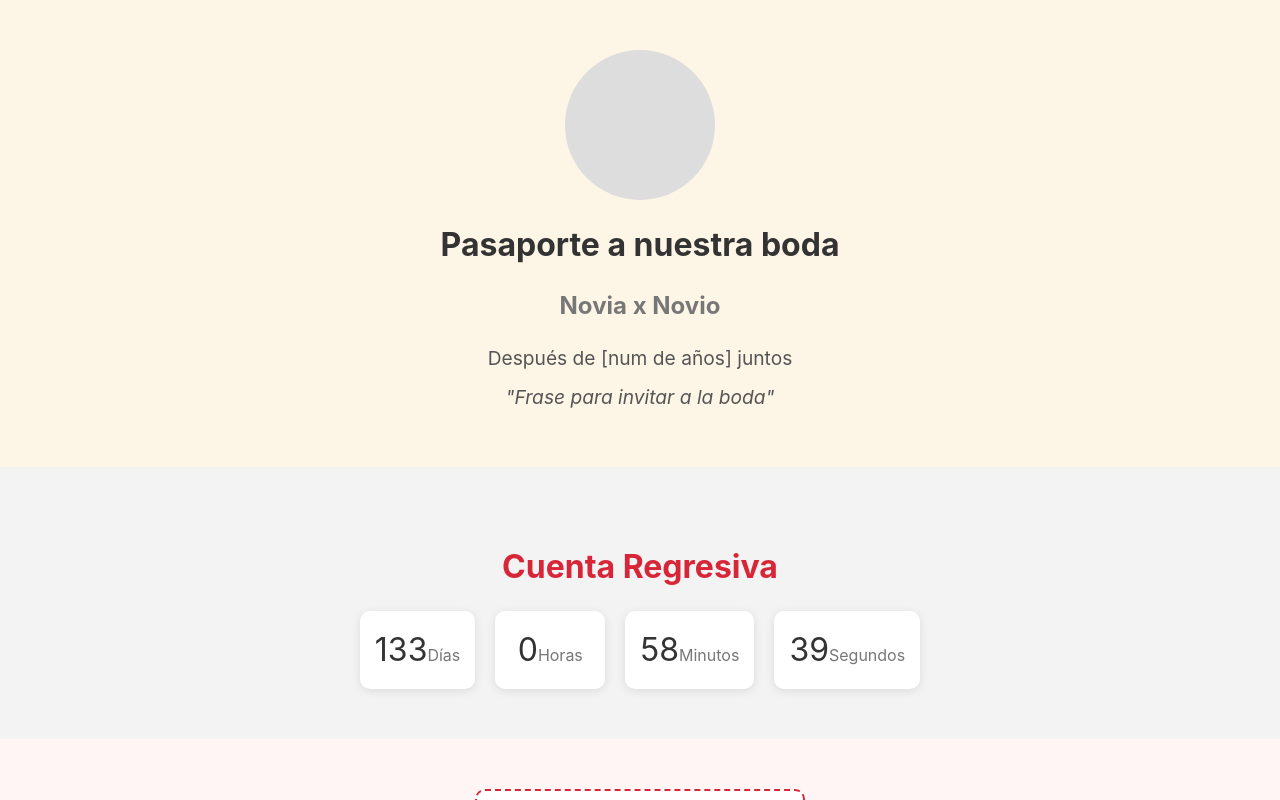
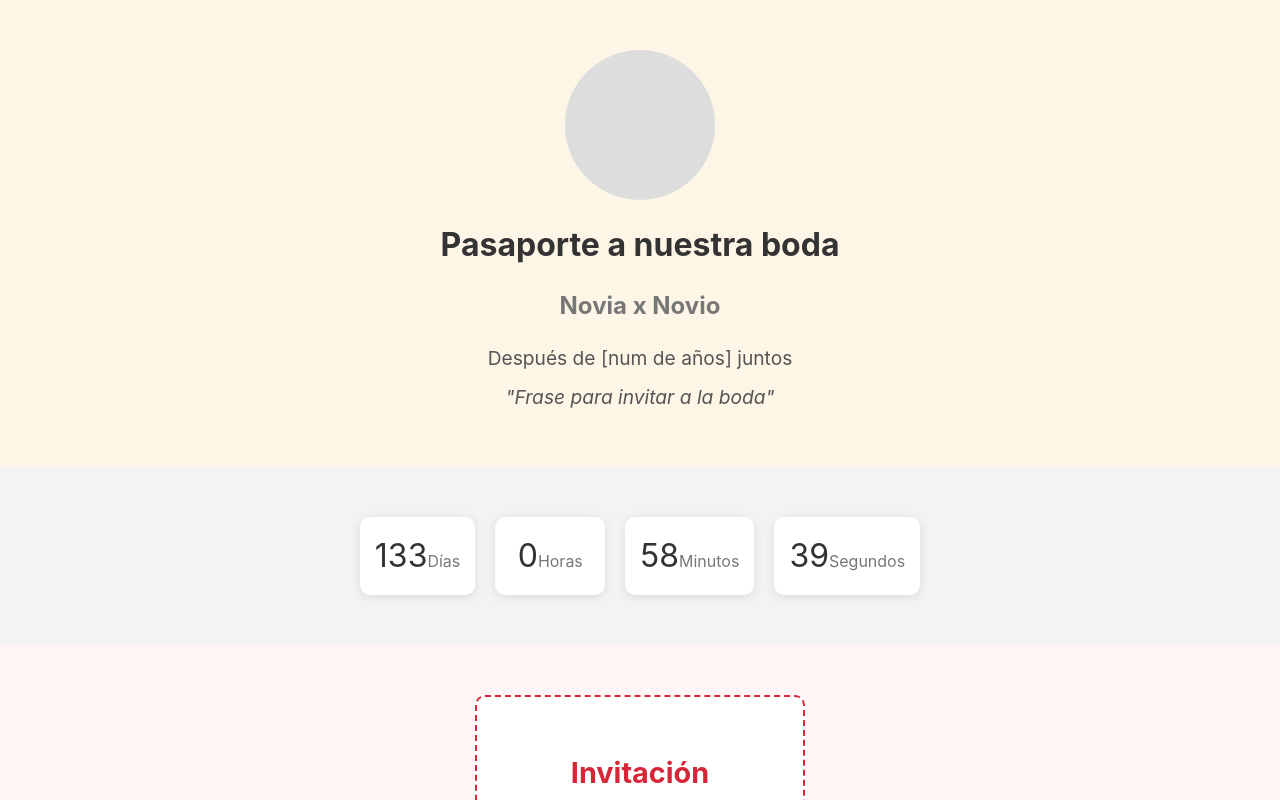
Before and after one commit to CristopherVanegas/BodaNicoleRo, a React (Vite) app in the folder boda_nicole_ro/: page / in a window 1280 px wide. Shown: the top 800 px of the page. Built offline with nearby package versions, Linux system fonts and the light colour scheme; the HTML template or start-up script is replaced by a standard one.

Commit message:
Se quitó el título del countdown

```diff
--- a/boda_nicole_ro/src/components/Countdown/Countdown.jsx
+++ b/boda_nicole_ro/src/components/Countdown/Countdown.jsx
@@ -27,7 +27,6 @@ const Countdown = () => {
 
   return (
     <section className={styles.countdownContainer}>
-      <h2 className={styles.title}>Cuenta Regresiva</h2>
       <div className={styles.timer}>
         <div className={styles.timeBox}>
           <span className={styles.number}>{timeLeft.days}</span>
--- a/boda_nicole_ro/src/components/Countdown/Countdown.module.css
+++ b/boda_nicole_ro/src/components/Countdown/Countdown.module.css
@@ -2,12 +2,6 @@
     text-align: center;
     padding: 50px 20px;
     background-color: #f3f3f3;
-  }
-
-  .title {
-    font-size: 2rem;
-    color: #d72638;
-    margin-bottom: 20px;
   }
 
   .timer {
```
